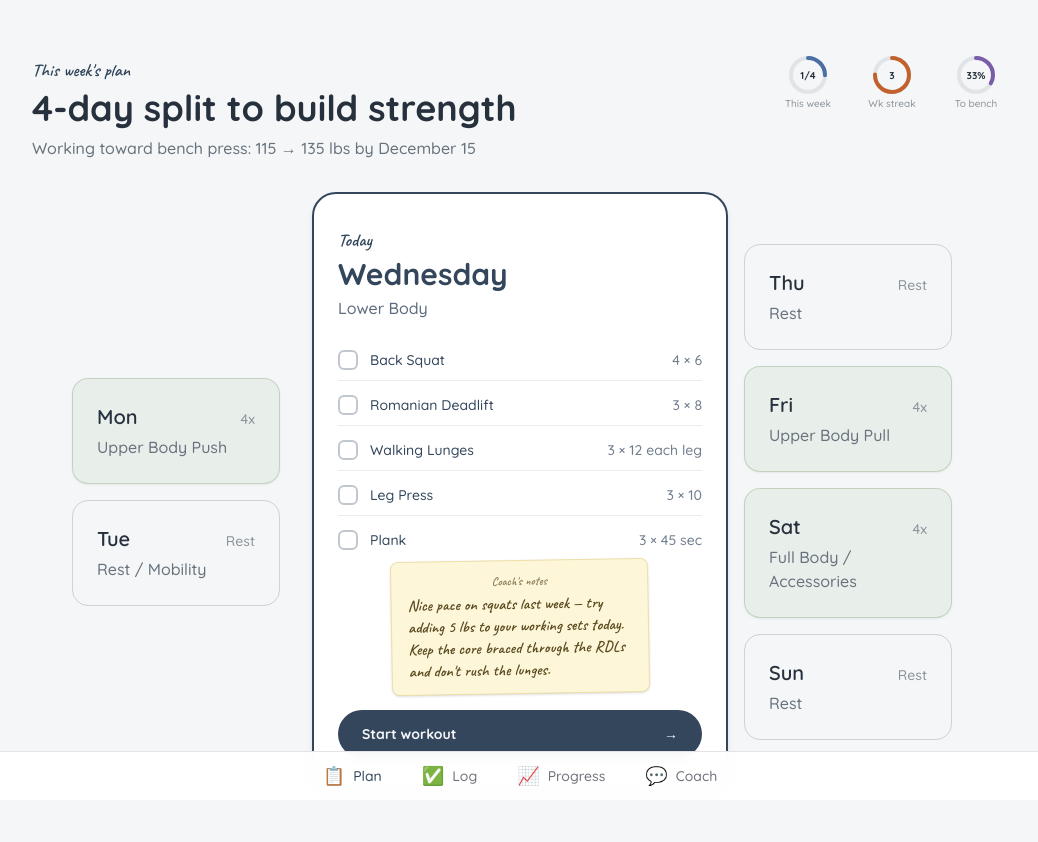
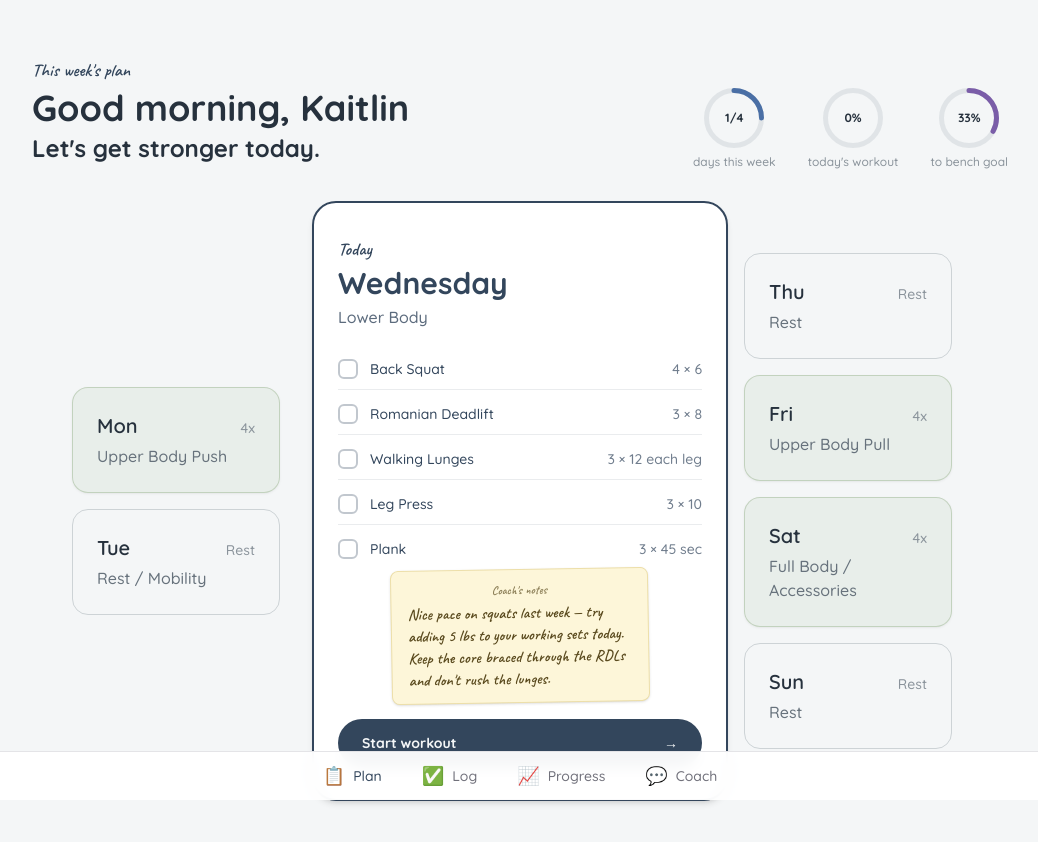
Before and after one commit to lantr-student/kaitlin-project, a Next.js app: page /plan in a window 1280 px wide. Shown: the top 842 px of the page, without its empty margins (120-1158 px from the left). Built offline with nearby package versions, Linux system fonts and the light colour scheme.

Commit message:
revised progress page interface

```diff
--- a/app/plan/page.tsx
+++ b/app/plan/page.tsx
@@ -1,36 +1,140 @@
 "use client";
 
-import { useState } from "react";
+import { useEffect, useState, type ReactNode } from "react";
 import Link from "next/link";
 import BottomNav from "@/components/BottomNav";
-import { Checkbox } from "@/components/Checkbox";
+import { Checkbox, CheckIcon } from "@/components/Checkbox";
 import { StickyNote } from "@/components/StickyNote";
 import { ProgressRing } from "@/components/ProgressRing";
 import { useAppState } from "@/components/AppStateProvider";
 import { WEEKLY_PLAN, TODAYS_WORKOUT, goalProgressPercent, type PlanDay } from "@/lib/data";
-import { quicksand, caveat, INK, MUTED, FAINT, PRIMARY_BUTTON } from "@/lib/theme";
+import { quicksand, caveat, ACTIVE_STROKE, DONE_STROKE, DONE_TEXT, INK, MUTED, FAINT, PRIMARY_BUTTON } from "@/lib/theme";
 
 const todayIndex = WEEKLY_PLAN.findIndex((d) => d.day === TODAYS_WORKOUT.day);
 
+// Hardcoded until accounts/auth exist.
+const FIRST_NAME = "Kaitlin";
+
+function timeOfDayGreeting(hour: number): string {
+  if (hour < 12) return "morning";
+  if (hour < 18) return "afternoon";
+  return "evening";
+}
+
+// Past/future phrasing that names the workout explicitly — only used when that day isn't a rest day.
+const PAST_WORKOUT_HEADLINES: ((day: string) => string)[] = [
+  (day) => `Looking back at ${day}'s workout`,
+  (day) => `${day}'s workout`,
+  (day) => `Here's what you did ${day}`,
+  (day) => `Your ${day} workout`,
+  (day) => `Let's look at ${day}`,
+];
+const FUTURE_WORKOUT_HEADLINES: ((day: string) => string)[] = [
+  (day) => `Up next: ${day}'s workout`,
+  () => `Here's what's next`,
+  (day) => `${day}'s workout is ready`,
+  (day) => `Ready for ${day}?`,
+  (day) => `Coming up ${day}`,
+  (day) => `${day}, let's go`,
+  () => `Your next workout`,
+];
+// Generic day phrasing (no mention of "workout") for past/future days that are rest days —
+// derived from the arrays above so the two stay in sync automatically.
+const NAMES_WORKOUT = (template: (day: string) => string) => template("day").toLowerCase().includes("workout");
+const PAST_REST_HEADLINES = PAST_WORKOUT_HEADLINES.filter((t) => !NAMES_WORKOUT(t));
+const FUTURE_REST_HEADLINES = FUTURE_WORKOUT_HEADLINES.filter((t) => !NAMES_WORKOUT(t));
+const TODAY_REST_HEADLINES = [
+  "Today's a rest day",
+  "Take it easy today",
+  "Recovery day",
+  "You've earned a rest day",
+  "No workout today — recover well.",
+];
+const TODAY_WORKOUT_HEADLINES = [
+  "Ready to get started?",
+  "Ready for today's workout?",
+  "Ready when you are.",
+  "Time to train.",
+  "Let's make today count.",
+  "Let's get stronger today.",
+  "Up for a workout?",
+];
+
+type HeadlinePicks = {
+  pastWorkout: number;
+  pastRest: number;
+  futureWorkout: number;
+  futureRest: number;
+  todayRest: number;
+  todayWorkout: number;
+};
+
+const INITIAL_HEADLINE_PICKS: HeadlinePicks = {
+  pastWorkout: 0,
+  pastRest: 0,
+  futureWorkout: 0,
+  futureRest: 0,
+  todayRest: 0,
+  todayWorkout: 0,
+};
+
+function randomHeadlinePicks(): HeadlinePicks {
+  return {
+    pastWorkout: Math.floor(Math.random() * PAST_WORKOUT_HEADLINES.length),
+    pastRest: Math.floor(Math.random() * PAST_REST_HEADLINES.length),
+    futureWorkout: Math.floor(Math.random() * FUTURE_WORKOUT_HEADLINES.length),
+    futureRest: Math.floor(Math.random() * FUTURE_REST_HEADLINES.length),
+    todayRest: Math.floor(Math.random() * TODAY_REST_HEADLINES.length),
+    todayWorkout: Math.floor(Math.random() * TODAY_WORKOUT_HEADLINES.length),
+  };
+}
+
+function headlineFor(day: PlanDay, dayIndex: number, todayIdx: number, picks: HeadlinePicks): string {
+  if (dayIndex === todayIdx) {
+    return day.isRestDay ? TODAY_REST_HEADLINES[picks.todayRest] : TODAY_WORKOUT_HEADLINES[picks.todayWorkout];
+  }
+  if (dayIndex < todayIdx) {
+    return day.isRestDay
+      ? PAST_REST_HEADLINES[picks.pastRest](day.day)
+      : PAST_WORKOUT_HEADLINES[picks.pastWorkout](day.day);
+  }
+  return day.isRestDay
+    ? FUTURE_REST_HEADLINES[picks.futureRest](day.day)
+    : FUTURE_WORKOUT_HEADLINES[picks.futureWorkout](day.day);
+}
+
 // Colors for the homepage metric rings — distinct from the rest of the app's navy/sage palette.
 const RING_WEEKLY = "stroke-[#4A6FA5] dark:stroke-[#8CAAD9]";
-const RING_STREAK = "stroke-[#C1622E] dark:stroke-[#E0916A]";
 const RING_GOAL = "stroke-[#7A5DA8] dark:stroke-[#B29BD9]";
 
 export default function Plan() {
-  const { onboarding, exerciseDone, toggleExercise, workoutStarted, activity } = useAppState();
+  const { onboarding, exerciseDone, toggleExercise, workoutStarted, activity, setProgress } = useAppState();
   const { goal } = onboarding;
   const [selectedDayIndex, setSelectedDayIndex] = useState(todayIndex);
+  const [headlinePicks, setHeadlinePicks] = useState<HeadlinePicks>(INITIAL_HEADLINE_PICKS);
   const selectedDay = WEEKLY_PLAN[selectedDayIndex];
   const isSelectedToday = selectedDayIndex === todayIndex;
 
   const weeklyPercent = activity.plannedThisWeek ? (activity.workoutsThisWeek / activity.plannedThisWeek) * 100 : 0;
-  const streakPercent = Math.min(activity.weekStreak / 4, 1) * 100;
+  const totalSets = setProgress.reduce((sum, sets) => sum + sets.length, 0);
+  const doneSets = setProgress.reduce((sum, sets) => sum + sets.filter((s) => s.done).length, 0);
+  const workoutPercent = totalSets ? (doneSets / totalSets) * 100 : 0;
+  const workoutComplete = totalSets > 0 && doneSets === totalSets;
   const goalPercent = goalProgressPercent(goal);
   const goalShortName = goal.metric.split(" ")[0].toLowerCase();
 
   const daysBeforeSelected = WEEKLY_PLAN.slice(0, selectedDayIndex);
   const daysAfterSelected = WEEKLY_PLAN.slice(selectedDayIndex + 1);
+
+  // Re-rolled once per page load (not per day-card click) — starts at a fixed pick so
+  // server and client render the same thing before this runs, then randomizes on mount.
+  useEffect(() => {
+    // eslint-disable-next-line react-hooks/set-state-in-effect -- intentional client-only re-roll to avoid an SSR/client hydration mismatch from Math.random()
+    setHeadlinePicks(randomHeadlinePicks());
+  }, []);
+
+  const greeting = timeOfDayGreeting(new Date().getHours());
+  const headline = headlineFor(selectedDay, selectedDayIndex, todayIndex, headlinePicks);
 
   return (
     <div className={`flex min-h-dvh flex-col bg-[#F4F6F7] dark:bg-[#141A21] ${quicksand.className}`}>
@@ -39,28 +143,36 @@ export default function Plan() {
           <div>
             <p className={`text-lg text-[#33465C] dark:text-[#9AA6B0] ${caveat.className}`}>This week&apos;s plan</p>
             <h1 className="mt-1 text-3xl font-bold text-[#26313D] sm:text-4xl dark:text-[#EDF1F4]">
-              {onboarding.daysPerWeek}-day split to {onboarding.goalType.toLowerCase()}
+              Good {greeting}, {FIRST_NAME}
             </h1>
-            <p className="mt-2 max-w-2xl text-sm text-[#67727C] sm:text-base dark:text-[#9AA6B0]">
-              Working toward {goal.metric.toLowerCase()}: {goal.currentValue} → {goal.targetValue} {goal.unit} by{" "}
-              {new Date(`${goal.targetDate}T00:00:00`).toLocaleDateString("en-US", { month: "long", day: "numeric" })}
-            </p>
+            <p className="mt-1 text-xl font-bold text-[#26313D] sm:text-2xl dark:text-[#EDF1F4]">{headline}</p>
           </div>
 
-          <div className="flex flex-none gap-5">
+          <div className="flex flex-none gap-8 sm:mt-8">
             <MetricRing
               percentage={weeklyPercent}
               color={RING_WEEKLY}
               value={`${activity.workoutsThisWeek}/${activity.plannedThisWeek}`}
-              label="This week"
+              label="days this week"
             />
             <MetricRing
-              percentage={streakPercent}
-              color={RING_STREAK}
-              value={String(activity.weekStreak)}
-              label="Wk streak"
+              percentage={workoutPercent}
+              color={workoutComplete ? DONE_STROKE : ACTIVE_STROKE}
+              value={
+                workoutComplete ? (
+                  <CheckIcon className={`h-3.5 w-3.5 ${DONE_TEXT}`} />
+                ) : (
+                  `${Math.round(workoutPercent)}%`
+                )
+              }
+              label="today's workout"
             />
-            <MetricRing percentage={goalPercent} color={RING_GOAL} value={`${goalPercent}%`} label={`To ${goalShortName}`} />
+            <MetricRing
+              percentage={goalPercent}
+              color={RING_GOAL}
+              value={`${goalPercent}%`}
+              label={`to ${goalShortName} goal`}
+            />
           </div>
         </div>
 
@@ -115,15 +227,15 @@ function MetricRing({
 }: {
   percentage: number;
   color: string;
-  value: string;
+  value: ReactNode;
   label: string;
 }) {
   return (
-    <div className="flex w-16 flex-none flex-col items-center gap-1">
-      <ProgressRing percentage={percentage} color={color}>
-        <span className={`text-[10px] font-bold ${INK}`}>{value}</span>
+    <div className="flex flex-none flex-col items-center gap-1.5">
+      <ProgressRing percentage={percentage} color={color} size={60} strokeWidth={5}>
+        <span className={`text-xs font-bold ${INK}`}>{value}</span>
       </ProgressRing>
-      <span className={`text-center text-[10px] leading-tight ${FAINT}`}>{label}</span>
+      <span className={`whitespace-nowrap text-center text-xs leading-tight ${FAINT}`}>{label}</span>
     </div>
   );
 }
--- a/app/progress/page.tsx
+++ b/app/progress/page.tsx
@@ -1,11 +1,14 @@
 "use client";
 
+import type { ReactNode } from "react";
 import Link from "next/link";
 import BottomNav from "@/components/BottomNav";
+import { CheckIcon } from "@/components/Checkbox";
+import { DumbbellIcon, FireIcon } from "@/components/icons";
 import TrajectoryChart from "@/components/TrajectoryChart";
 import { useAppState } from "@/components/AppStateProvider";
-import { buildTrajectory, computeProgressStats } from "@/lib/data";
-import { quicksand, caveat, INK, MUTED, FAINT } from "@/lib/theme";
+import { buildTrajectory, computeProgressStats, goalProgressPercent } from "@/lib/data";
+import { quicksand, caveat, DONE_TEXT, INK, MUTED, FAINT, PRIMARY_BUTTON } from "@/lib/theme";
 
 export default function Progress() {
   const { onboarding, activity, workoutCompleted } = useAppState();
@@ -13,6 +16,7 @@ export default function Progress() {
 
   const trajectory = buildTrajectory(goal);
   const stats = computeProgressStats(goal, trajectory);
+  const goalPercent = goalProgressPercent(goal);
 
   return (
     <div className={`flex min-h-dvh flex-col bg-[#F4F6F7] dark:bg-[#141A21] ${quicksand.className}`}>
@@ -49,18 +53,21 @@ export default function Progress() {
         </section>
 
         <div className="mt-4 grid grid-cols-2 gap-3 sm:grid-cols-4">
-          <StatTile label="Day streak" value={String(activity.streakDays)} />
-          <StatTile label="This month" value={`${activity.workoutsThisMonth}/${activity.plannedThisMonth}`} />
-          <StatTile label="Weeks left" value={String(stats.weeksRemaining)} />
+          <StatTile icon={<FireIcon className="h-6 w-6" />} label="Day streak" value={String(activity.streakDays)} />
+          <StatTile
+            icon={<DumbbellIcon className="h-4 w-8" />}
+            label="Goal progress"
+            value={`${goalPercent}%`}
+          />
+          <StatTile
+            icon={<CheckIcon className={`h-5 w-5 ${DONE_TEXT}`} />}
+            label="Weeks left"
+            value={String(stats.weeksRemaining)}
+          />
 
-          <Link
-            href="/coach"
-            className="flex flex-col items-center justify-center gap-1.5 rounded-2xl bg-[#33465C] px-3 py-4 text-center transition-colors hover:bg-[#263548] dark:bg-[#6E8CB0] dark:hover:bg-[#86A3C4]"
-          >
-            <span className="text-base font-bold text-[#F4F6F7] dark:text-[#141A21]">Talk to coach</span>
-            <span aria-hidden className="text-lg text-[#F4F6F7] dark:text-[#141A21]">
-              →
-            </span>
+          <Link href="/coach" className={`${PRIMARY_BUTTON} self-center justify-self-center`}>
+            <span>Talk to coach</span>
+            <span aria-hidden>→</span>
           </Link>
         </div>
       </main>
@@ -69,10 +76,13 @@ export default function Progress() {
   );
 }
 
-function StatTile({ label, value }: { label: string; value: string }) {
+function StatTile({ icon, label, value }: { icon?: ReactNode; label: string; value: string }) {
   return (
     <div className="flex flex-col items-center justify-center gap-1 rounded-2xl border-2 border-[#33465C]/15 bg-white px-3 py-4 text-center dark:border-[#6E8CB0]/20 dark:bg-[#1E2630]">
-      <div className={`text-3xl font-bold tabular-nums ${INK}`}>{value}</div>
+      <div className="flex items-center justify-center gap-1.5">
+        {icon}
+        <span className={`text-3xl font-bold tabular-nums ${INK}`}>{value}</span>
+      </div>
       <div className={`text-xs ${FAINT}`}>{label}</div>
     </div>
   );
--- a/components/TrajectoryChart.tsx
+++ b/components/TrajectoryChart.tsx
@@ -43,7 +43,7 @@ export default function TrajectoryChart({ goal, trajectory }: { goal: Goal; traj
   const hovered = hoverIndex !== null ? trajectory[hoverIndex] : null;
 
   return (
-    <div className="[--chart-bg:#fff] [--series-actual:#33465C] [--series-ideal:#7C9270] dark:[--chart-bg:#1E2630] dark:[--series-actual:#6E8CB0] dark:[--series-ideal:#A9BFA0]">
+    <div className="[--chart-bg:#fff] [--series-actual:#7C9270] [--series-ideal:#33465C] dark:[--chart-bg:#1E2630] dark:[--series-actual:#A9BFA0] dark:[--series-ideal:#6E8CB0]">
       <div className={`mb-4 flex items-center gap-5 text-sm font-medium ${MUTED}`}>
         <span className="flex items-center gap-2">
           <span className="inline-block h-0.5 w-5 rounded-full bg-(--series-actual)" />
--- /dev/null
+++ b/components/icons.tsx
@@ -0,0 +1,19 @@
+export function FireIcon({ className }: { className?: string }) {
+  return (
+    <svg viewBox="0 0 24 24" aria-hidden className={`fill-[#C1622E] dark:fill-[#E0916A] ${className ?? ""}`}>
+      <path d="M12.963 2.286a.75.75 0 00-1.071-.136 9.742 9.742 0 00-3.539 6.176 7.547 7.547 0 01-1.705-1.715.75.75 0 00-1.152-.082A9 9 0 1015.68 4.534a7.46 7.46 0 01-2.717-2.248zM15.75 14.25a3.75 3.75 0 11-7.313-1.172c.628.465 1.35.81 2.133 1a5.99 5.99 0 011.925-3.545 3.75 3.75 0 013.255 3.717z" />
+    </svg>
+  );
+}
+
+export function DumbbellIcon({ className }: { className?: string }) {
+  return (
+    <svg viewBox="0 0 64 32" aria-hidden className={`fill-[#33465C] dark:fill-[#9AA6B0] ${className ?? ""}`}>
+      <rect x="6" y="6" width="7" height="20" rx="3" />
+      <rect x="14" y="9" width="5" height="14" rx="2" />
+      <rect x="22" y="14" width="20" height="4" rx="2" />
+      <rect x="45" y="9" width="5" height="14" rx="2" />
+      <rect x="51" y="6" width="7" height="20" rx="3" />
+    </svg>
+  );
+}
--- a/lib/theme.ts
+++ b/lib/theme.ts
@@ -7,6 +7,12 @@ export const INK = "text-[#26313D] dark:text-[#EDF1F4]";
 export const MUTED = "text-[#67727C] dark:text-[#9AA6B0]";
 export const FAINT = "text-[#8A939B] dark:text-[#67727C]";
 
+// Shared "done" vs "in-progress" indicator colors — checkmarks and completion rings
+// on the log, plan, and progress pages all use this same sage/navy pair.
+export const DONE_TEXT = "text-[#7C9270] dark:text-[#A9BFA0]";
+export const DONE_STROKE = "stroke-[#7C9270] dark:stroke-[#A9BFA0]";
+export const ACTIVE_STROKE = "stroke-[#33465C] dark:stroke-[#6E8CB0]";
+
 // Shared style for every primary, navigational call-to-action button in the app.
 export const PRIMARY_BUTTON =
   "flex items-center justify-between gap-2 rounded-full bg-[#33465C] px-6 py-3.5 text-sm font-bold text-[#F4F6F7] transition-colors hover:bg-[#263548] dark:bg-[#6E8CB0] dark:text-[#141A21] dark:hover:bg-[#86A3C4]";
```
Also changed, not shown: app/log/page.tsx (+5 -9 lines), app/page.tsx (+2 -17 lines).
